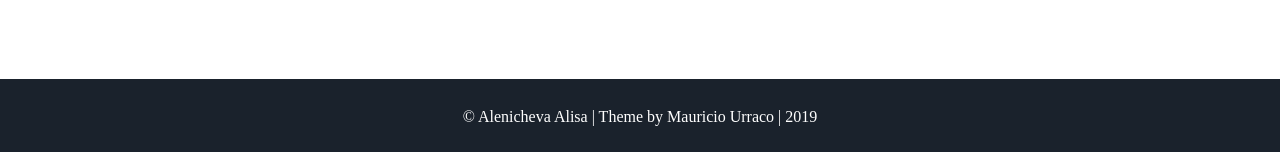
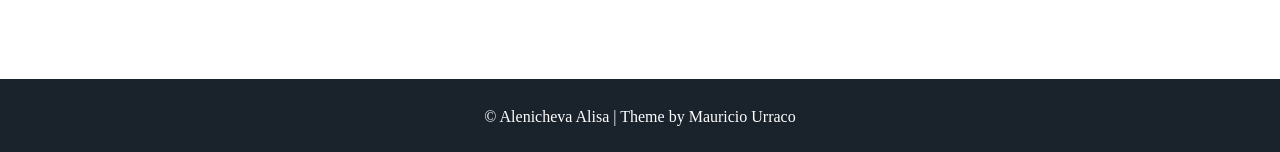
Before and after one commit to korney3/korney3.github.io, a Jekyll site: the page built from index.html, in a window 1280 px wide. Shown: the part 1550-1702 px from the top of the page. Built offline with Jekyll 4.4.1, drawn with Linux system fonts in a browser that asks for light colours; some web fonts are replaced.

Commit message:
Update footer.html

```diff
--- a/_includes/footer.html
+++ b/_includes/footer.html
@@ -1,5 +1,5 @@
 <footer class="footer">
-     <p>&copy; <a href="https://github.com/korney3">{{ site.username }}</a> | Theme by <a href="https://github.com/murraco">Mauricio Urraco</a> | 2019 </p>
+     <p>&copy; <a href="https://github.com/korney3">{{ site.username }}</a> | Theme by <a href="https://github.com/murraco">Mauricio Urraco</a> </p>
 
      <!--<p><a href="https://github.com/murraco">Design</a></p>-->
     <!--<p>Build with Jekyll and <span class="love">❤</span> by <a href="https://github.com/murraco">Mauricio Urraco</a></p> -->
```
